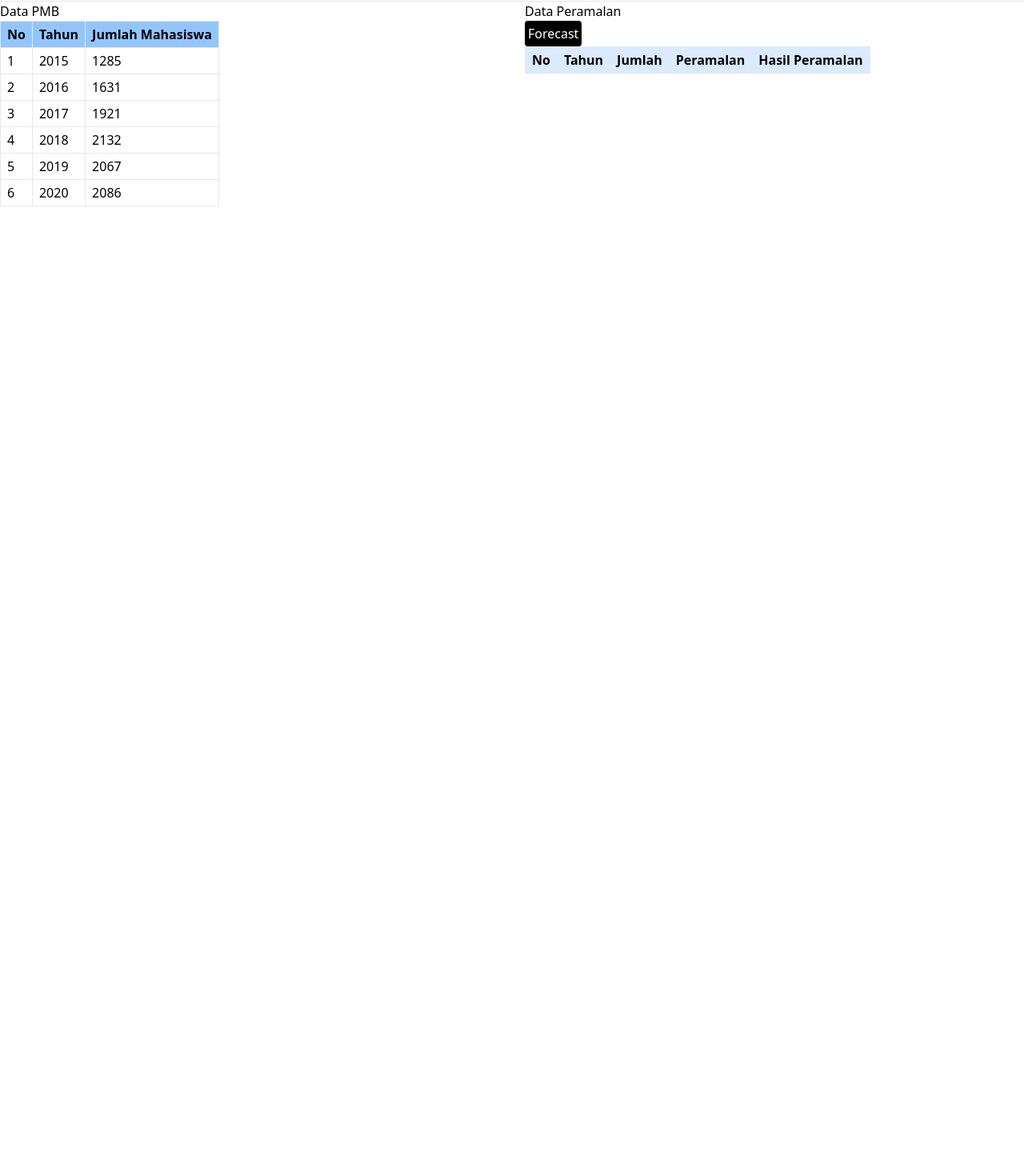
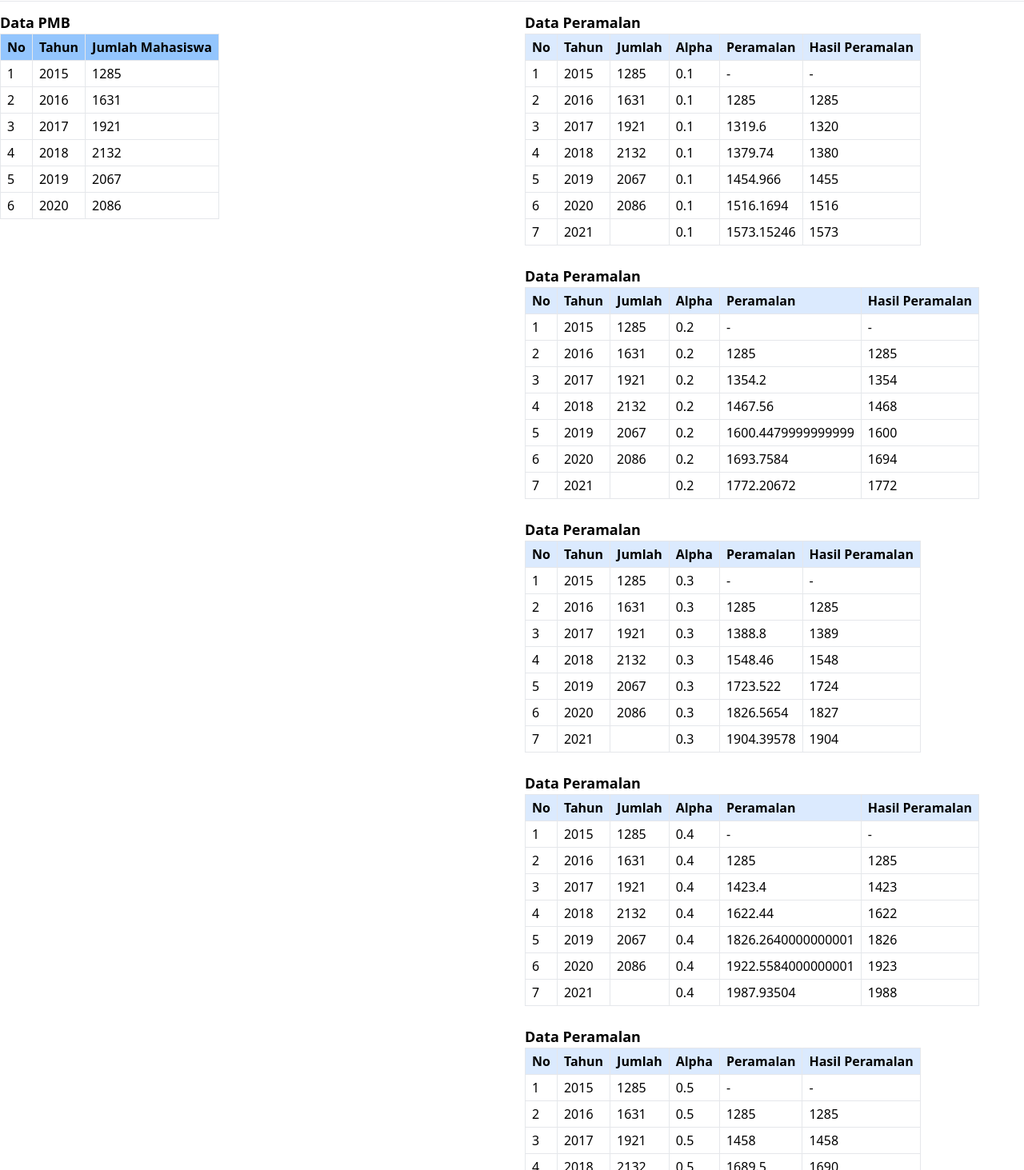
Before and after one commit to ysfwicaksana/forecast-exponential-smoothing, a Vue app: page / in a window 1280 px wide. Shown: the part 27-1490 px from the top of the page at 80% size. Before the commit the page ends 800 px from the top, so only its background shows below. Built offline with nearby package versions, Linux system fonts and the light colour scheme.

Commit message:
Fix SES with alpha 0.1 - 0.9

```diff
--- /dev/null
+++ b/src/components/TableForecast.vue
@@ -0,0 +1,43 @@
+<template>
+  <div class="py-3">
+    <h1 class="font-semibold text-lg">Data Peramalan</h1>
+    <table class="table-auto border-collapse border-solid">
+      <thead>
+        <tr>
+          <th class="bg-blue-100 border text-left px-2 py-1 font-hairline">
+            No
+          </th>
+          <th class="bg-blue-100 border text-left px-2 py-1">Tahun</th>
+          <th class="bg-blue-100 border text-left px-2 py-1">Jumlah</th>
+          <th class="bg-blue-100 border text-left px-2 py-1">Alpha</th>
+          <th class="bg-blue-100 border text-left px-2 py-1">Peramalan</th>
+          <th class="bg-blue-100 border text-left px-2 py-1">
+            Hasil Peramalan
+          </th>
+        </tr>
+      </thead>
+
+      <tbody>
+        <tr v-for="(forecast, index) in dataset" :key="index">
+          <td class="border px-2 py-1">{{ index + 1 }}</td>
+          <td class="border px-2 py-1">{{ forecast.tahun }}</td>
+          <td class="border px-2 py-1">{{ forecast.jumlah }}</td>
+          <td class="border px-2 py-1">{{ forecast.alpha }}</td>
+          <td class="border px-2 py-1">{{ forecast.forecast }}</td>
+          <td class="border px-2 py-1">{{ forecast.result }}</td>
+        </tr>
+      </tbody>
+    </table>
+  </div>
+</template>
+
+<script>
+export default {
+  props: {
+    dataset: {
+      type: Object,
+      required: true,
+    },
+  },
+};
+</script>
--- /dev/null
+++ b/src/components/TablePmb.vue
@@ -0,0 +1,35 @@
+<template>
+  <div class="py-3">
+    <h1 class="font-semibold text-lg">Data PMB</h1>
+    <table class="table-auto border-collapse border-red-500">
+      <thead>
+        <tr>
+          <th class="bg-blue-300 border text-left px-2 py-1">No</th>
+          <th class="bg-blue-300 border text-left px-2 py-1">Tahun</th>
+          <th class="bg-blue-300 border text-left px-2 py-1">
+            Jumlah Mahasiswa
+          </th>
+        </tr>
+      </thead>
+
+      <tbody>
+        <tr v-for="(pmb, index) in dataset" :key="index">
+          <td class="border px-2 py-1">{{ index + 1 }}</td>
+          <td class="border px-2 py-1">{{ pmb.tahun }}</td>
+          <td class="border px-2 py-1">{{ pmb.jumlah }}</td>
+        </tr>
+      </tbody>
+    </table>
+  </div>
+</template>
+
+<script>
+export default {
+  props: {
+    dataset: {
+      type: Object,
+      required: true,
+    },
+  },
+};
+</script>
--- a/src/mixins/titleMixins.js
+++ /dev/null
@@ -1,14 +0,0 @@
-function getTitle(vm) {
-  const { title } = vm.$options;
-  if (title) {
-    return typeof title === "function" ? title.call(vm) : title;
-  }
-}
-export default {
-  created() {
-    const title = getTitle(this);
-    if (title) {
-      document.title = title;
-    }
-  },
-};
--- a/src/views/About.vue
+++ /dev/null
@@ -1,5 +0,0 @@
-<template>
-  <div class="about">
-    <h1>This is an about page</h1>
-  </div>
-</template>
--- a/src/views/Home.vue
+++ /dev/null
@@ -1,46 +0,0 @@
-<template>
-  <div class="bg-blue-500 h-screen">
-    <div class="container mx-auto h-full flex justify-center items-center">
-      <div
-        class="border-black p-8 border-t-12 bg-white mb-6 rounded-lg shadow-lg"
-      >
-        <h1
-          class="text-gray-800 text-lg font-hairline mb-3 text-center font-sans"
-        >
-          Login Page
-        </h1>
-
-        <div class="mb-2">
-          <label for="email" class="mb-2 block">Email</label>
-          <input
-            type="email"
-            class="block appearance-none w-full bg-white border border-grey-500 focus:border-blue-500 rounded px-2 py-2 shadow"
-            name="email"
-            placeholder="Email"
-          />
-        </div>
-        <div class="mb-2">
-          <label for="pasword" class="mb-2 block">Password</label>
-          <input
-            type="password"
-            class="block appearance-none w-full bg-white border border-grey-500 hover:border-blue-500 rounded px-2 py-2 shadow"
-            name="password"
-            placeholder="Password"
-          />
-        </div>
-        <button
-          class="bg-blue-500 w-full rounded p-2 mt-2 text-white hover:bg-blue-800"
-        >
-          Submit
-        </button>
-      </div>
-    </div>
-  </div>
-</template>
-
-<script>
-export default {};
-</script>
-
-<style>
-</style>
--- a/src/views/forecast/SingleExponentialSmoothing.vue
+++ b/src/views/forecast/SingleExponentialSmoothing.vue
@@ -5,63 +5,18 @@
     <div class="container mx-auto">
       <div class="grid grid-cols-2 gap-8">
         <div>
-          <h1>Data PMB</h1>
-          <table class="table-auto border-collapse border-red-500">
-            <thead>
-              <tr>
-                <th class="bg-blue-300 border text-left px-2 py-1">No</th>
-                <th class="bg-blue-300 border text-left px-2 py-1">Tahun</th>
-                <th class="bg-blue-300 border text-left px-2 py-1">
-                  Jumlah Mahasiswa
-                </th>
-              </tr>
-            </thead>
-
-            <tbody>
-              <tr v-for="(pmb, index) in pmb" :key="index">
-                <td class="border px-2 py-1">{{ index + 1 }}</td>
-                <td class="border px-2 py-1">{{ pmb.tahun }}</td>
-                <td class="border px-2 py-1">{{ pmb.jumlah }}</td>
-              </tr>
-            </tbody>
-          </table>
+          <table-pmb :dataset="pmb" />
         </div>
         <div>
-          <div class="inline-block">
-            <p>Data Peramalan</p>
-            <button
-              @click="generateSes"
-              class="bg-black text-white rounded p-1"
-            >
-              Forecast
-            </button>
-          </div>
-
-          <table class="table-auto border-collapse border-solid">
-            <thead>
-              <tr>
-                <th class="bg-blue-100 border text-left px-2 py-1">No</th>
-                <th class="bg-blue-100 border text-left px-2 py-1">Tahun</th>
-                <th class="bg-blue-100 border text-left px-2 py-1">Jumlah</th>
-                <th class="bg-blue-100 border text-left px-2 py-1">
-                  Peramalan
-                </th>
-                <th class="bg-blue-100 border text-left px-2 py-1">
-                  Hasil Peramalan
-                </th>
-              </tr>
-            </thead>
-
-            <tbody>
-              <tr v-for="(forecast, index) in forecast" :key="index">
-                <td class="border px-2 py-1">{{ index + 1 }}</td>
-                <td class="border px-2 py-1">{{ forecast.tahun }}</td>
-                <td class="border px-2 py-1">{{ forecast.jumlah }}</td>
-                <td class="border px-2 py-1">{{ forecast.forecast }}</td>
-                <td class="border px-2 py-1">{{ forecast.result }}</td>
-              </tr>
-            </tbody>
-          </table>
+          <table-forecast :dataset="forecast1" />
+          <table-forecast :dataset="forecast2" />
+          <table-forecast :dataset="forecast3" />
+          <table-forecast :dataset="forecast4" />
+          <table-forecast :dataset="forecast5" />
+          <table-forecast :dataset="forecast6" />
+          <table-forecast :dataset="forecast7" />
+          <table-forecast :dataset="forecast8" />
+          <table-forecast :dataset="forecast9" />
         </div>
       </div>
     </div>
@@ -70,30 +25,54 @@
 
 <script>
 import pmbData from "../../utils/data";
+import TableForecast from "../../components/TableForecast.vue";
+import TablePmb from "../../components/TablePmb.vue";
 
 export default {
+  components: {
+    TableForecast,
+    TablePmb,
+  },
   data() {
     return {
       pmb: [],
       forecast: [],
-      alpha: 0.1,
+      forecast1: [],
+      forecast2: [],
+      forecast3: [],
+      forecast4: [],
+      forecast5: [],
+      forecast6: [],
+      forecast7: [],
+      forecast8: [],
+      forecast9: [],
     };
   },
   mounted() {
     this.pmb = pmbData;
+    this.generateSes();
   },
 
   methods: {
     generateSes() {
+      let allForecast = [];
+      for (let index = 0.1; index < 1; index += 0.1) {
+        if (index.toFixed(1) == 1.0) {
+          continue;
+        }
+
+        let alpha = index.toFixed(1);
+
         let bufferForecast = [];
         pmbData.forEach((data, index) => {
           if (index === 0) {
             bufferForecast.push({
               i: index,
               tahun: data.tahun,
+              alpha: alpha,
               jumlah: data.jumlah,
-            forecast: data.jumlah,
-            result: data.jumlah,
+              forecast: "-",
+              result: "-",
             });
           } else if (index === 1) {
             let last = Object.values(bufferForecast)[
@@ -103,6 +82,7 @@ export default {
             bufferForecast.push({
               i: index,
               tahun: data.tahun,
+              alpha: alpha,
               jumlah: data.jumlah,
               forecast: last.jumlah,
               result: last.jumlah,
@@ -111,20 +91,49 @@ export default {
             let last = Object.values(bufferForecast)[
               Object.keys(bufferForecast).length - 1
             ];
-          let forecast = last.forecast + 0.1 * (last.jumlah - last.forecast);
+            let forecast =
+              last.forecast + alpha * (last.jumlah - last.forecast);
 
             bufferForecast.push({
               i: index,
               tahun: data.tahun,
+              alpha: alpha,
               jumlah: data.jumlah,
               forecast: forecast,
-            result: Math.ceil(forecast),
+              result: Math.round(forecast),
             });
           }
         });
 
+        //start: hasil peramalan tahun selanjutnya
+        let predict = Object.values(bufferForecast)[
+          Object.keys(bufferForecast).length - 1
+        ];
+
+        bufferForecast.push({
+          i: predict.i + 1,
+          tahun: parseInt(predict.tahun) + 1,
+          alpha: alpha,
+          forecast:
+            predict.forecast + alpha * (predict.jumlah - predict.forecast),
+          result: Math.round(
+            predict.forecast + alpha * (predict.jumlah - predict.forecast)
+          ),
+        });
         this.forecast = bufferForecast;
-      console.log(bufferForecast);
+        allForecast.push(bufferForecast);
+        //end: hasil peramalan tahun selanjutnya
+      }
+
+      this.forecast1 = allForecast[0];
+      this.forecast2 = allForecast[1];
+      this.forecast3 = allForecast[2];
+      this.forecast4 = allForecast[3];
+      this.forecast5 = allForecast[4];
+      this.forecast6 = allForecast[5];
+      this.forecast7 = allForecast[6];
+      this.forecast8 = allForecast[7];
+      this.forecast9 = allForecast[8];
     },
   },
 };
```
Also changed, not shown: src/components/HelloWorld.vue (deleted, +0 -59 lines). Lines whose indentation alone changed are shown as unchanged.
